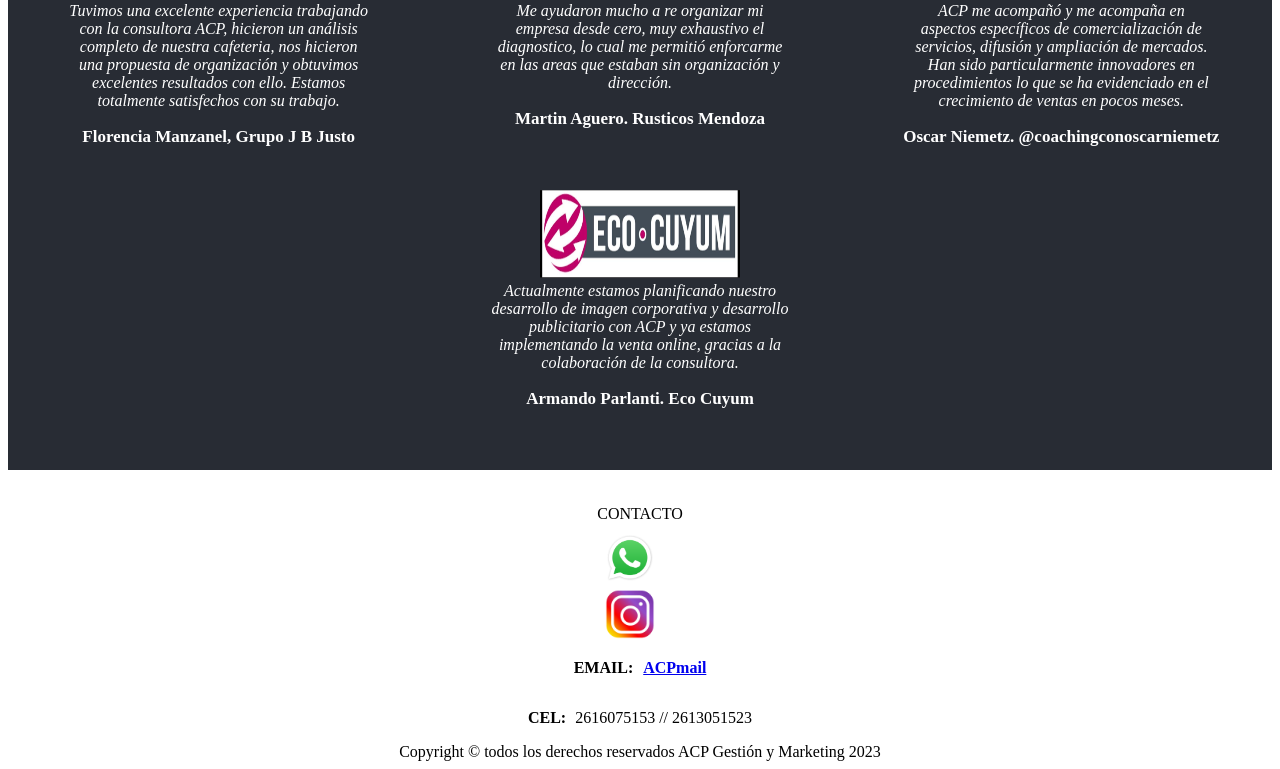
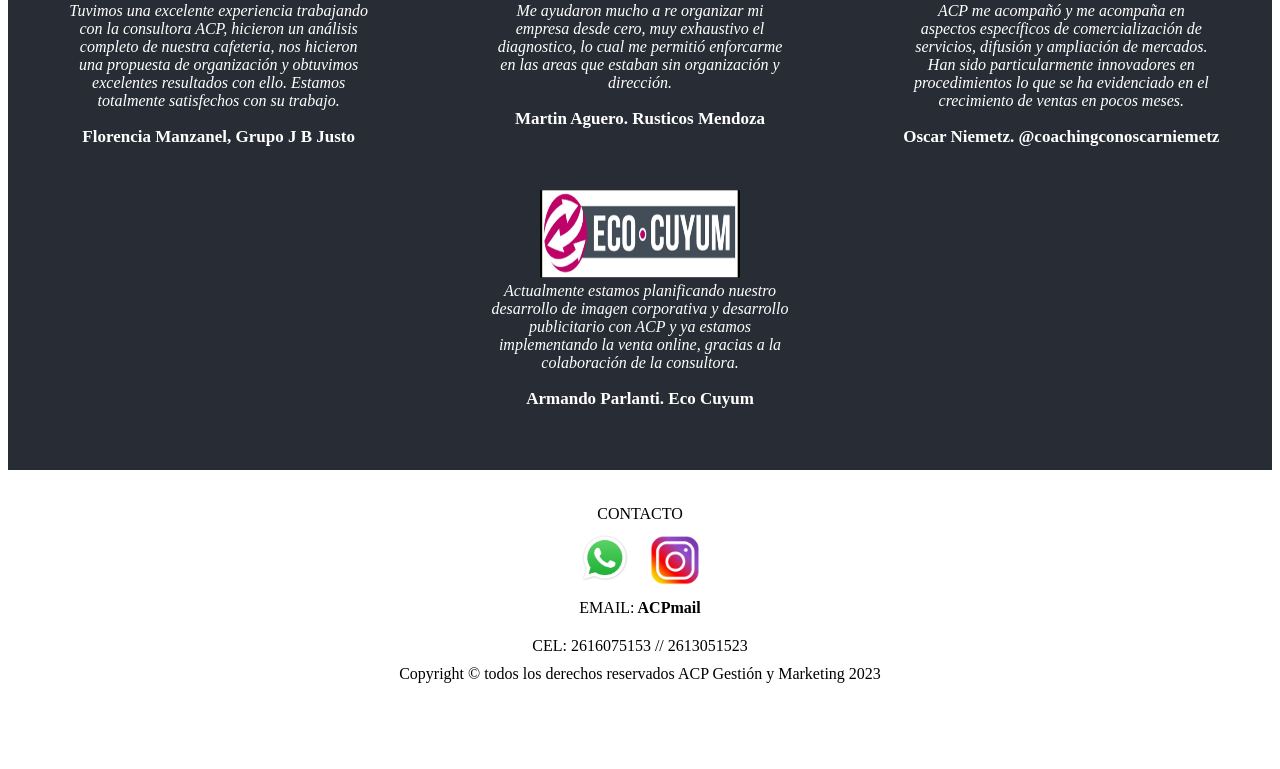
Before and after one commit to 4Bprogramming/ACPNextjs, a Next.js app: page / in a window 1280 px wide. Shown: the part 1954-2723 px from the top of the page. After the commit the page ends 2645 px from the top, so only its background shows below. Built offline with nearby package versions, Linux system fonts and the light colour scheme; a web font is replaced by a local one.

Commit message:
classes and content modified

```diff
--- a/Component/contact/Contact.jsx
+++ b/Component/contact/Contact.jsx
@@ -9,7 +9,7 @@
   return (
     <div className="AboutContact">
       <div>CONTACTO</div>
-          <div className="contactwh">
+      <div className="mediaIcons">
         <div>
           <Image
             src={Whatsapp}
@@ -31,25 +31,12 @@
           />{" "}
         </div>
       </div>
-          <p className="contactemail" style={{ fontWeight: "600" }}>
+      <div>
         EMAIL:
-            <Link
-              href="mailto:acpgestionymarketing@gmail.com"
-              className="contactLink"
-              style={{ marginLeft: "10px", outline: "none" }}
-            >
-              ACPmail{" "}
-            </Link>
-
-          </p>
-          <p className="contactcel" style={{ fontWeight: "600" }}>
-            {` CEL:  `}
-            <span style={{ fontWeight: "200", marginLeft: "5px" }}>
-              {`2616075153 // 2613051523`}
-            </span>{" "}
-          </p>
+        <Link href="mailto:acpgestionymarketing@gmail.com"> ACPmail </Link>
       </div>
-
+      <div>CEL: <span>2616075153 // 2613051523</span></div>
+    </div>
   );
 }
 
```
Lines whose indentation alone changed are shown as unchanged.
